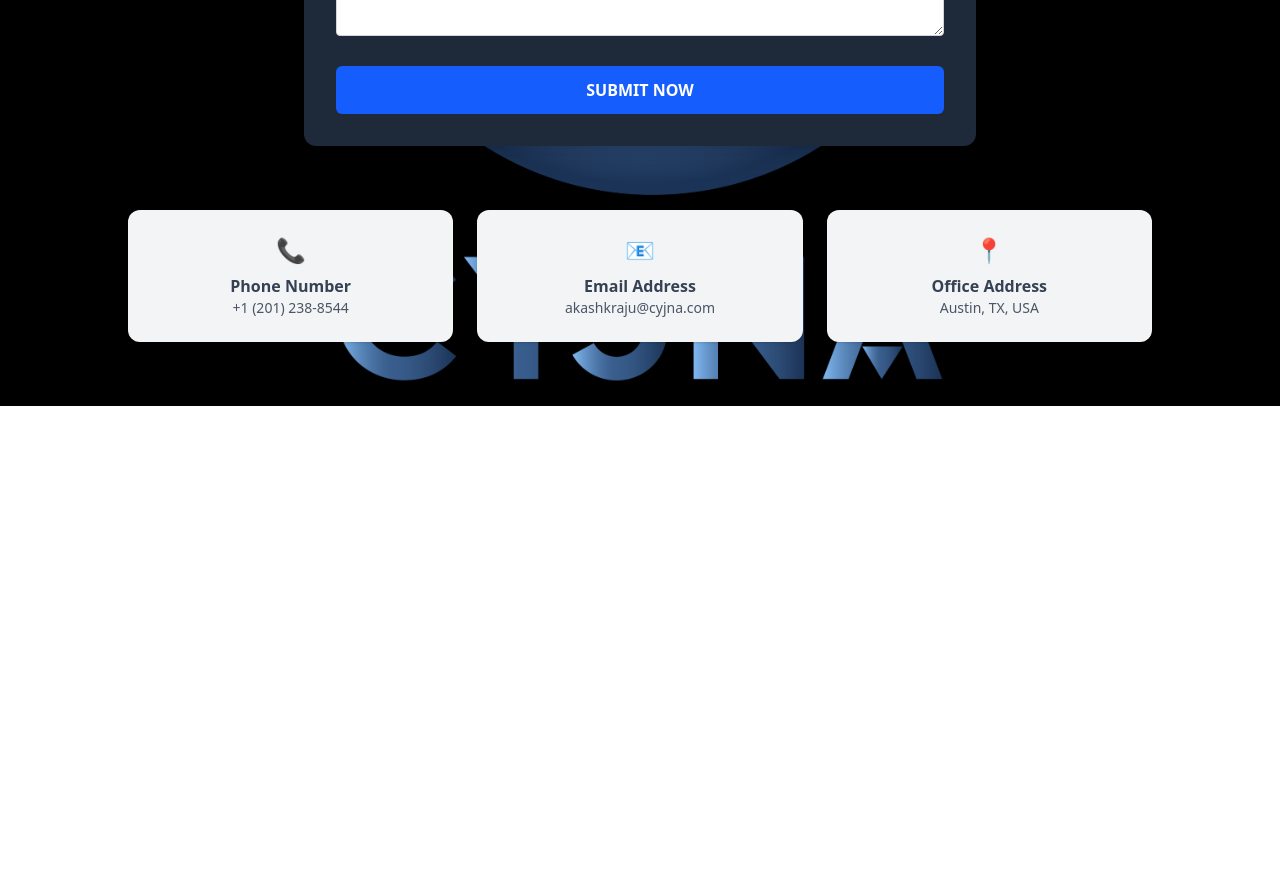
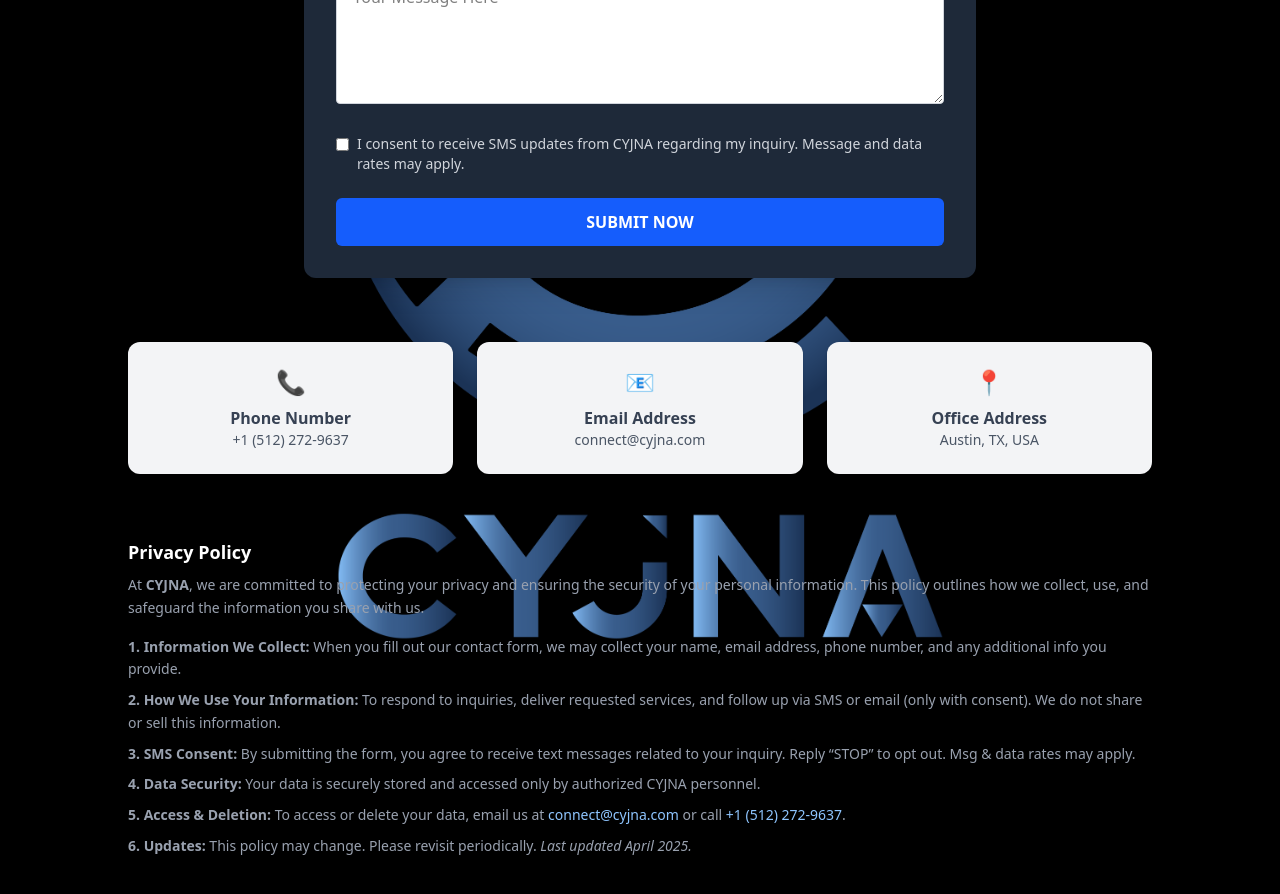
Before and after one commit to ak9381/cyjna-site, a React (Vite) app: page /#/contact in a window 1280 px wide. Shown: the part 560-1454 px from the top of the page. Before the commit the page ends 966 px from the top, so only its background shows below. Built offline with nearby package versions, Linux system fonts and the light colour scheme.

Commit message:
Adding consent for messaging

```diff
--- a/src/pages/Contact.tsx
+++ b/src/pages/Contact.tsx
@@ -16,6 +16,10 @@
         {/* Heading */}
         <div className="text-center mb-12">
           <h1 className="text-4xl font-extrabold mb-2">Looking to step up your business</h1>
+          <p className="text-gray-300 text-sm max-w-xl mx-auto mt-4">
+            By submitting this form, you agree to receive text messages from CYJNA regarding your inquiry.
+            Message and data rates may apply. Reply STOP to opt-out at any time. View our full Privacy Policy below
+          </p>
         </div>
 
         {/* Contact Form */}
@@ -55,6 +59,15 @@
             className="border border-gray-300 rounded px-4 py-2 w-full h-32 mb-6 text-black bg-white"
             required
           ></textarea>
+
+          {/* Consent */}
+          <div className="flex items-start mb-6">
+            <input type="checkbox" name="smsConsent" required className="mr-2 mt-1" />
+            <label className="text-sm text-gray-300">
+              I consent to receive SMS updates from CYJNA regarding my inquiry. Message and data rates may apply.
+            </label>
+          </div>
+
           <button
             type="submit"
             className="bg-blue-600 text-white font-semibold px-6 py-3 rounded-md hover:bg-blue-700 w-full"
@@ -68,12 +81,12 @@
           <div className="bg-gray-100 py-6 px-4 rounded-xl shadow">
             <p className="text-red-600 text-2xl mb-2">📞</p>
             <h3 className="text-gray-700 font-semibold">Phone Number</h3>
-            <p className="text-sm text-gray-600">+1 (201) 238-8544</p>
+            <p className="text-sm text-gray-600">+1 (512) 272-9637</p>
           </div>
           <div className="bg-gray-100 py-6 px-4 rounded-xl shadow">
             <p className="text-red-600 text-2xl mb-2">📧</p>
             <h3 className="text-gray-700 font-semibold">Email Address</h3>
-            <p className="text-sm text-gray-600">akashkraju@cyjna.com</p>
+            <p className="text-sm text-gray-600">connect@cyjna.com</p>
           </div>
           <div className="bg-gray-100 py-6 px-4 rounded-xl shadow">
             <p className="text-red-600 text-2xl mb-2">📍</p>
@@ -82,6 +95,36 @@
           </div>
         </div>
       </div>
+
+      {/* Privacy Policy */}
+      <div id="privacy-policy" className="mt-16 max-w-5xl mx-auto text-sm text-gray-400 leading-relaxed">
+        <h2 className="text-lg font-semibold text-white mb-2">Privacy Policy</h2>
+        <p>
+          At <strong>CYJNA</strong>, we are committed to protecting your privacy and ensuring the security of your personal information.
+          This policy outlines how we collect, use, and safeguard the information you share with us.
+        </p>
+        <p className="mt-4">
+          <strong>1. Information We Collect:</strong> When you fill out our contact form, we may collect your name,
+          email address, phone number, and any additional info you provide.
+        </p>
+        <p className="mt-2">
+          <strong>2. How We Use Your Information:</strong> To respond to inquiries, deliver requested services, and follow up via SMS or email (only with consent).
+          We do not share or sell this information.
+        </p>
+        <p className="mt-2">
+          <strong>3. SMS Consent:</strong> By submitting the form, you agree to receive text messages related to your inquiry. Reply “STOP” to opt out.
+          Msg & data rates may apply.
+        </p>
+        <p className="mt-2">
+          <strong>4. Data Security:</strong> Your data is securely stored and accessed only by authorized CYJNA personnel.
+        </p>
+        <p className="mt-2">
+          <strong>5. Access & Deletion:</strong> To access or delete your data, email us at <a href="mailto:connect@cyjna.com" className="text-blue-300">connect@cyjna.com</a> or call <a href="tel:+15122729637" className="text-blue-300">+1 (512) 272-9637</a>.
+        </p>
+        <p className="mt-2">
+          <strong>6. Updates:</strong> This policy may change. Please revisit periodically. <em>Last updated April 2025.</em>
+        </p>
+      </div>
     </section>
   );
 }
```
